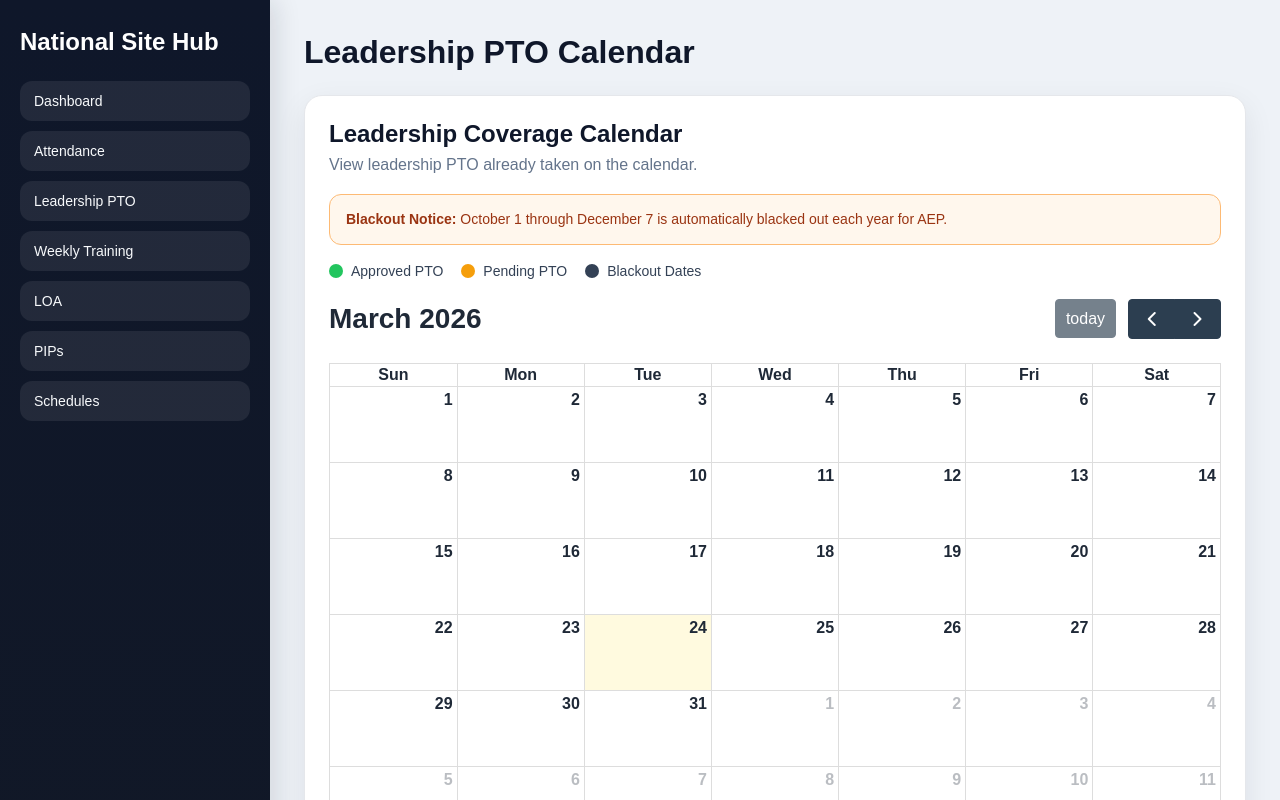
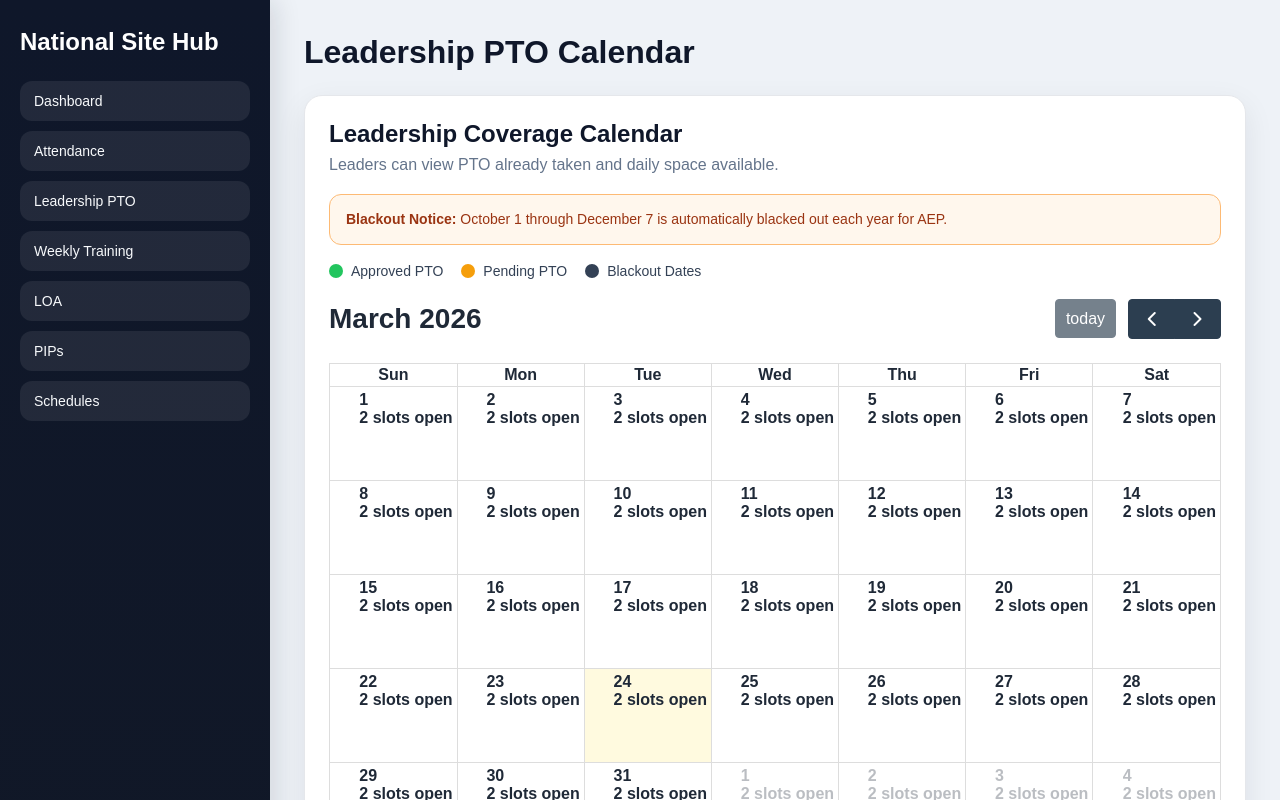
Before and after one commit to MeikaJay/National-Site-Hub, a React (Vite) app: page /leader/pto in a window 1280 px wide. Shown: the top 800 px of the page. Built offline with nearby package versions, Linux system fonts and the light colour scheme; no server answers; the database is empty.

Commit message:
Updated Leader PTO calendar view

```diff
--- a/src/pages/leader/LeaderPTO.jsx
+++ b/src/pages/leader/LeaderPTO.jsx
@@ -14,6 +14,21 @@ const leaderLinks = [
   { to: "/leader/pips", label: "PIPs" },
   { to: "/leader/schedules", label: "Schedules" },
 ];
+
+const MAX_PTO_SLOTS = 2;
+
+function getDateRange(start, end) {
+  const dates = [];
+  const current = new Date(`${start}T00:00:00`);
+  const last = new Date(`${end}T00:00:00`);
+
+  while (current <= last) {
+    dates.push(current.toISOString().split("T")[0]);
+    current.setDate(current.getDate() + 1);
+  }
+
+  return dates;
+}
 
 function isAEPBlackout(dateString) {
   const date = new Date(`${dateString}T00:00:00`);
@@ -118,12 +133,60 @@ export default function LeaderPTO() {
     [manualBlackoutMap]
   );
 
+  const approvedCoverageMap = useMemo(() => {
+    const counts = {};
+    const approvedItems = ptoItems.filter((item) => item.status === "approved");
+
+    approvedItems.forEach((item) => {
+      const dates = getDateRange(item.start_date, item.end_date);
+      dates.forEach((date) => {
+        counts[date] = (counts[date] || 0) + 1;
+      });
+    });
+
+    return counts;
+  }, [ptoItems]);
+
+  const getDayStatus = useCallback(
+    (dateString) => {
+      if (isBlockedDate(dateString)) {
+        return {
+          label: "Blackout",
+          className: "day-status-blackout",
+        };
+      }
+
+      const taken = approvedCoverageMap[dateString] || 0;
+      const remaining = Math.max(MAX_PTO_SLOTS - taken, 0);
+
+      if (taken >= MAX_PTO_SLOTS) {
+        return {
+          label: "Full",
+          className: "day-status-full",
+        };
+      }
+
+      if (taken === 1) {
+        return {
+          label: `${remaining} slot left`,
+          className: "day-status-limited",
+        };
+      }
+
+      return {
+        label: `${remaining} slots open`,
+        className: "day-status-open",
+      };
+    },
+    [approvedCoverageMap, isBlockedDate]
+  );
+
   return (
     <Layout title="Leadership PTO Calendar" links={leaderLinks}>
       <div className="card">
         <h2 className="section-title">Leadership Coverage Calendar</h2>
         <p className="section-subtext">
-          View leadership PTO already taken on the calendar.
+          Leaders can view PTO already taken and daily space available.
         </p>
 
         <div className="blackout-alert">
@@ -162,6 +225,19 @@ export default function LeaderPTO() {
               const dateString = arg.date.toISOString().split("T")[0];
               return isBlockedDate(dateString) ? ["fc-blackout-day"] : [];
             }}
+            dayCellContent={(arg) => {
+              const dateString = arg.date.toISOString().split("T")[0];
+              const dayStatus = getDayStatus(dateString);
+
+              return (
+                <div className="custom-day-cell">
+                  <div className="custom-day-number">{arg.dayNumberText}</div>
+                  <div className={`custom-day-status ${dayStatus.className}`}>
+                    {dayStatus.label}
+                  </div>
+                </div>
+              );
+            }}
           />
         )}
       </div>
```
